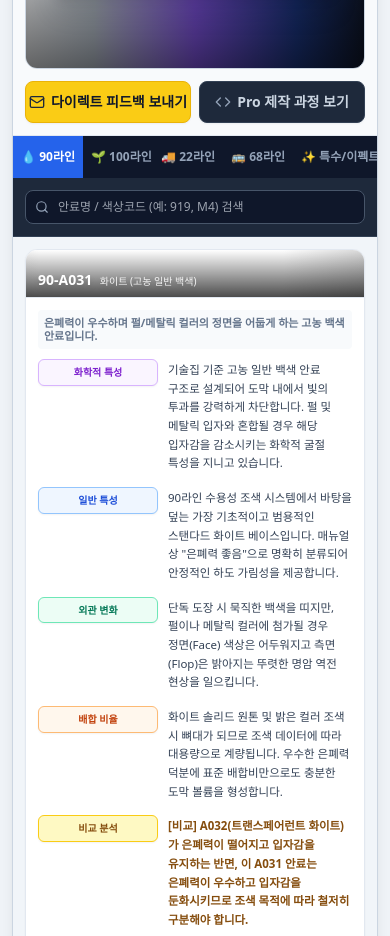
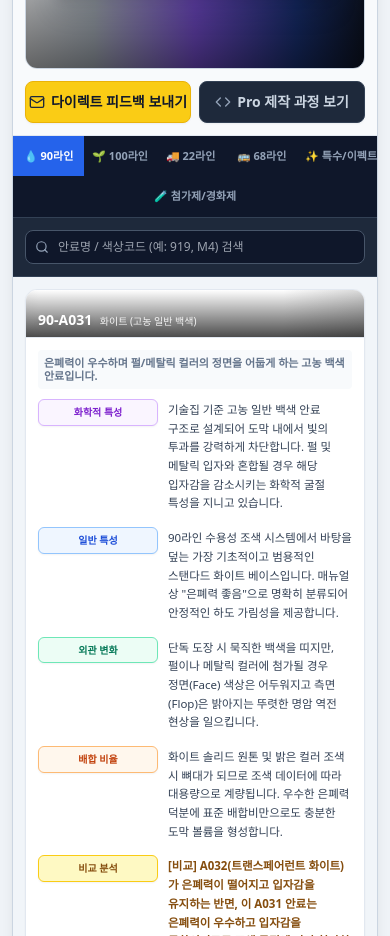
Before and after one commit to ysm0427/glasurit-pro, a React (Create React App) app: page / in a window 390 px wide. Shown: the part 1260-2196 px from the top of the page. Built offline with nearby package versions, Linux system fonts and the light colour scheme.

Commit message:
Update App.tsx

```diff
--- a/src/App.tsx
+++ b/src/App.tsx
@@ -150,8 +150,8 @@ export default function App() {
     if (activeTab === '100LINE') return code.startsWith('100-');
     if (activeTab === '22LINE') return code.startsWith('22-');
     if (activeTab === '68LINE') return code.startsWith('68-');
-    if (activeTab === 'EFFECT') return code.startsWith('93-') || code.startsWith('98-') || ['90-A34', '90-A35'].includes(code);
-    if (activeTab === 'ADDITIVE') return code.startsWith('H-') || code.startsWith('R-') || code.startsWith('285-') || code.startsWith('923-') || code === '522-111';
+    if (activeTab === 'EFFECT') return code.startsWith('93-') || code.startsWith('98-') || ['90-A34', '90-A35'].includes(code) || code.startsWith('11-');
+    if (activeTab === 'ADDITIVE') return code.startsWith('H-') || code.startsWith('R-') || code.startsWith('285-') || code.startsWith('923-') || code === '522-111' || code === '352-91' || code.includes('E3') || code.includes('8.500');
     return true;
   }).sort((a, b) => {
       const aActive = activeCodes.includes(a.code); const bActive = activeCodes.includes(b.code);
@@ -662,20 +662,20 @@ export default function App() {
                   <button onClick={() => setIsEmailModalOpen(true)} className="flex-1 bg-yellow-400 border border-yellow-500 text-slate-900 py-2.5 rounded-lg text-sm font-black flex items-center justify-center hover:bg-yellow-500 transition-colors shadow-sm cursor-pointer">
                       <Mail size={16} className="mr-1.5 text-slate-800 pointer-events-none" /> <span className="pointer-events-none">다이렉트 피드백 보내기</span>
                   </button>
-                  <button onClick={() => setIsHistoryModalOpen(true)} className="flex-1 bg-slate-800 border border-slate-700 text-slate-300 py-2.5 rounded-lg text-sm font-black flex items-center justify-center hover:bg-slate-700 hover:text-white transition-colors shadow-sm cursor-pointer">
+                  <button onClick={() => setIsProcessOpen(true)} className="flex-1 bg-slate-800 border border-slate-700 text-slate-300 py-2.5 rounded-lg text-sm font-black flex items-center justify-center hover:bg-slate-700 hover:text-white transition-colors shadow-sm cursor-pointer">
                       <Code size={16} className="mr-1.5 text-slate-400 pointer-events-none" /> <span className="pointer-events-none">Pro 제작 과정 보기</span>
                   </button>
               </div>
             </div>
 
             <div className="flex flex-col h-full bg-slate-100">
-                <div className="flex bg-slate-900 shrink-0 overflow-x-auto custom-scrollbar">
-                    <button onClick={()=>{setActiveTab('90LINE'); setCatalogSearch('');}} className={`flex-1 py-3 px-2 min-w-[70px] text-[12px] font-black transition-colors whitespace-nowrap ${activeTab === '90LINE' ? 'bg-blue-600 text-white' : 'text-slate-400 hover:text-slate-200'}`}>💧 90라인</button>
-                    <button onClick={()=>{setActiveTab('100LINE'); setCatalogSearch('');}} className={`flex-1 py-3 px-2 min-w-[70px] text-[12px] font-black transition-colors whitespace-nowrap ${activeTab === '100LINE' ? 'bg-emerald-600 text-white' : 'text-slate-400 hover:text-slate-200'}`}>🌱 100라인</button>
-                    <button onClick={()=>{setActiveTab('22LINE'); setCatalogSearch('');}} className={`flex-1 py-3 px-2 min-w-[70px] text-[12px] font-black transition-colors whitespace-nowrap ${activeTab === '22LINE' ? 'bg-purple-600 text-white' : 'text-slate-400 hover:text-slate-200'}`}>🚚 22라인</button>
-                    <button onClick={()=>{setActiveTab('68LINE'); setCatalogSearch('');}} className={`flex-1 py-3 px-2 min-w-[70px] text-[12px] font-black transition-colors whitespace-nowrap ${activeTab === '68LINE' ? 'bg-orange-600 text-white' : 'text-slate-400 hover:text-slate-200'}`}>🚌 68라인</button>
-                    <button onClick={()=>{setActiveTab('EFFECT'); setCatalogSearch('');}} className={`flex-1 py-3 px-2 min-w-[80px] text-[12px] font-black transition-colors whitespace-nowrap ${activeTab === 'EFFECT' ? 'bg-indigo-500 text-white' : 'text-slate-400 hover:text-slate-200'}`}>✨ 특수/이펙트</button>
-                    <button onClick={()=>{setActiveTab('ADDITIVE'); setCatalogSearch('');}} className={`flex-1 py-3 px-2 min-w-[90px] text-[12px] font-black transition-colors whitespace-nowrap ${activeTab === 'ADDITIVE' ? 'bg-slate-700 text-white' : 'text-slate-400 hover:text-slate-200'}`}>🧪 첨가제/경화제</button>
+                <div className="flex flex-wrap sm:flex-nowrap bg-slate-900 shrink-0 border-b border-slate-700">
+                    <button onClick={()=>{setActiveTab('90LINE'); setCatalogSearch('');}} className={`flex-1 py-3 px-2 min-w-[70px] text-[11px] sm:text-[12px] font-black transition-colors whitespace-nowrap ${activeTab === '90LINE' ? 'bg-blue-600 text-white' : 'text-slate-400 hover:text-slate-200'}`}>💧 90라인</button>
+                    <button onClick={()=>{setActiveTab('100LINE'); setCatalogSearch('');}} className={`flex-1 py-3 px-2 min-w-[70px] text-[11px] sm:text-[12px] font-black transition-colors whitespace-nowrap ${activeTab === '100LINE' ? 'bg-emerald-600 text-white' : 'text-slate-400 hover:text-slate-200'}`}>🌱 100라인</button>
+                    <button onClick={()=>{setActiveTab('22LINE'); setCatalogSearch('');}} className={`flex-1 py-3 px-2 min-w-[70px] text-[11px] sm:text-[12px] font-black transition-colors whitespace-nowrap ${activeTab === '22LINE' ? 'bg-purple-600 text-white' : 'text-slate-400 hover:text-slate-200'}`}>🚚 22라인</button>
+                    <button onClick={()=>{setActiveTab('68LINE'); setCatalogSearch('');}} className={`flex-1 py-3 px-2 min-w-[70px] text-[11px] sm:text-[12px] font-black transition-colors whitespace-nowrap ${activeTab === '68LINE' ? 'bg-orange-600 text-white' : 'text-slate-400 hover:text-slate-200'}`}>🚌 68라인</button>
+                    <button onClick={()=>{setActiveTab('EFFECT'); setCatalogSearch('');}} className={`flex-1 py-3 px-2 min-w-[80px] text-[11px] sm:text-[12px] font-black transition-colors whitespace-nowrap ${activeTab === 'EFFECT' ? 'bg-indigo-500 text-white' : 'text-slate-400 hover:text-slate-200'}`}>✨ 특수/이펙트</button>
+                    <button onClick={()=>{setActiveTab('ADDITIVE'); setCatalogSearch('');}} className={`flex-1 py-3 px-2 min-w-[90px] text-[11px] sm:text-[12px] font-black transition-colors whitespace-nowrap ${activeTab === 'ADDITIVE' ? 'bg-slate-700 text-white' : 'text-slate-400 hover:text-slate-200'}`}>🧪 첨가제/경화제</button>
                 </div>
                 <div className="p-3 bg-slate-800 border-b border-slate-700 flex shrink-0 gap-2">
                     <div className="relative flex-1">
@@ -752,7 +752,7 @@ export default function App() {
                    <div className="flex items-center justify-between bg-slate-900/90 px-3 py-2.5 rounded-xl border border-slate-800 shadow-inner text-xs">
                        <div className="flex flex-col items-center"><span className="text-[9px] text-slate-500 font-bold">순수 안료</span><span className="font-black text-white text-sm">{totalBaseWeight}g</span></div>
                        <span className="text-slate-600 font-black text-sm">+</span>
-                       <div className="flex flex-col items-center"><span className="text-[9px] text-blue-400 font-bold">93-E3 (수지)</span><span className="font-black text-blue-400 text-sm">{(parseFloat(totalBaseWeight) * (isBaseMetallic ? 0.2 : 0.1)).toFixed(1)}g</span></div>
+                       <div className="flex flex-col items-center"><span className="text-[9px] text-blue-400 font-bold">수지/첨가제</span><span className="font-black text-blue-400 text-sm">{(parseFloat(totalBaseWeight) * (isBaseMetallic ? 0.2 : 0.1)).toFixed(1)}g</span></div>
                        <span className="text-slate-600 font-black text-sm">=</span>
                        <div className="flex flex-col items-center bg-blue-950/40 px-2 py-0.5 rounded border border-blue-900/50"><span className="text-[9px] text-emerald-400 font-bold">총 중량</span><span className="font-black text-emerald-400 text-base">{(parseFloat(totalBaseWeight) * (isBaseMetallic ? 1.2 : 1.1)).toFixed(1)}g</span></div>
                    </div>
@@ -763,7 +763,7 @@ export default function App() {
                    <div className="flex items-center justify-between bg-slate-900/90 px-3 py-2.5 rounded-xl border border-slate-800 shadow-inner text-xs">
                        <div className="flex flex-col items-center"><span className="text-[9px] text-slate-500 font-bold">순수 안료</span><span className="font-black text-white text-sm">{totalPearlWeight}g</span></div>
                        <span className="text-slate-600 font-black text-sm">+</span>
-                       <div className="flex flex-col items-center"><span className="text-[9px] text-purple-400 font-bold">93-E3 (수지)</span><span className="font-black text-purple-400 text-sm">{(parseFloat(totalPearlWeight) * (isPearlMetallic ? 0.2 : 0.1)).toFixed(1)}g</span></div>
+                       <div className="flex flex-col items-center"><span className="text-[9px] text-purple-400 font-bold">수지/첨가제</span><span className="font-black text-purple-400 text-sm">{(parseFloat(totalPearlWeight) * (isPearlMetallic ? 0.2 : 0.1)).toFixed(1)}g</span></div>
                        <span className="text-slate-600 font-black text-sm">=</span>
                        <div className="flex flex-col items-center bg-purple-950/40 px-2 py-0.5 rounded border border-purple-900/50"><span className="text-[9px] text-emerald-400 font-bold">총 중량</span><span className="font-black text-emerald-400 text-base">{(parseFloat(totalPearlWeight) * (isPearlMetallic ? 1.2 : 1.1)).toFixed(1)}g</span></div>
                    </div>
```
